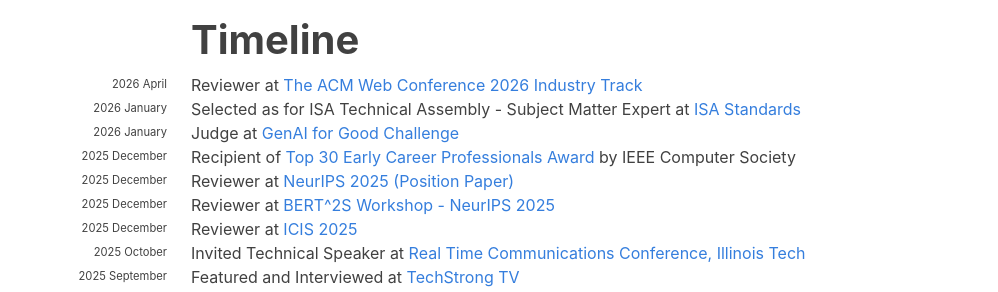
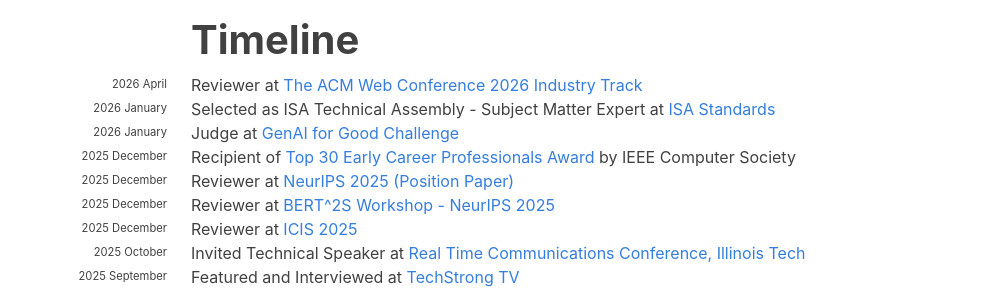
Before and after one commit to hariharanragothaman/hariharanragothaman.github.io, a Jekyll site: the page built from index.md, in a window 1280 px wide and 900 px high, scrolled down 652 px. Shown: the part 161-453 px from the top of the window, without its empty margins (141-1139 px from the left). Built offline with Jekyll 4.4.1, drawn with Linux system fonts in a browser that asks for light colours; nearby versions of some CDN libraries; some web fonts are replaced.

Commit message:
Updates and Polishes

```diff
--- a/_data/news.yaml
+++ b/_data/news.yaml
@@ -10,7 +10,7 @@
 
 - year: 2026
   year-extra: January
-  description: Selected as for ISA Technical Assembly - Subject Matter Expert at <a href="https://www.isa.org/standards-and-publications/isa-standards"> ISA Standards </a>
+  description: Selected as ISA Technical Assembly - Subject Matter Expert at <a href="https://www.isa.org/standards-and-publications/isa-standards"> ISA Standards </a>
 
 - year: 2026
   year-extra: January
```
